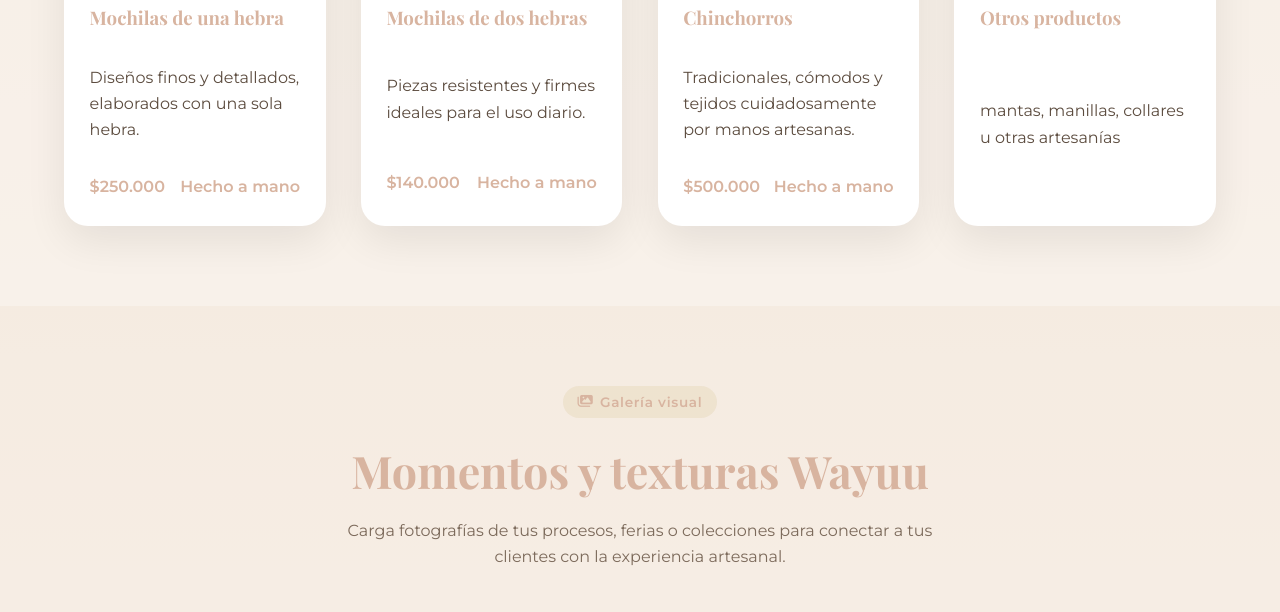
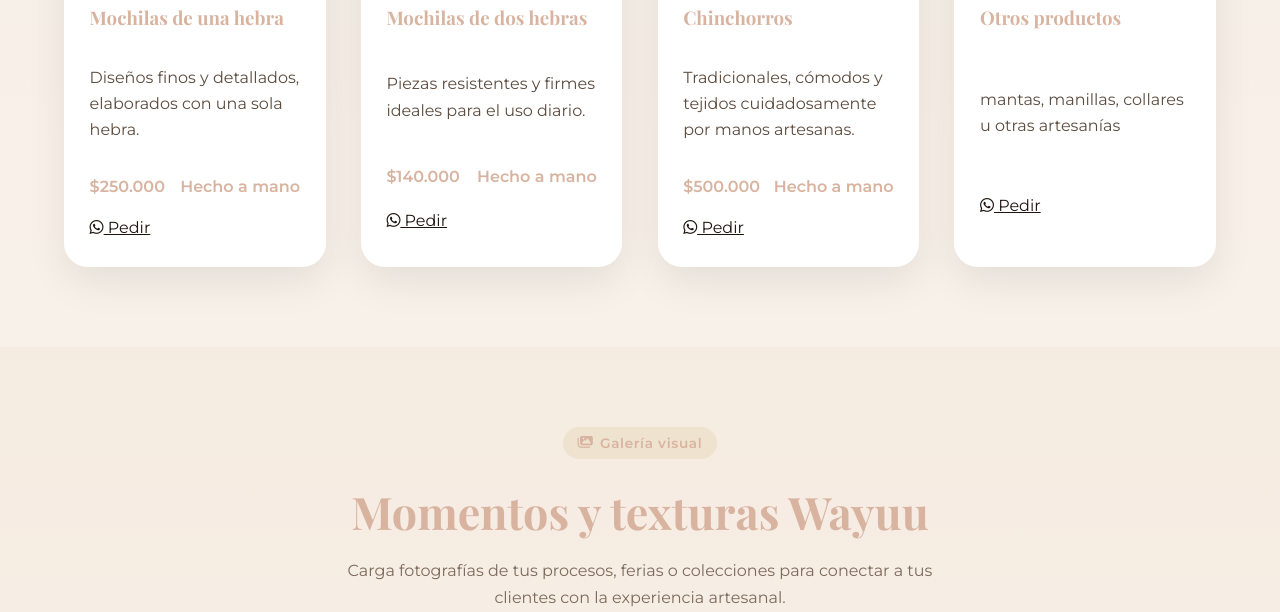
Before and after one commit to ReconvencionLaboralGuajira/einaskatain-5, a plain HTML site: page index.html in a window 1280 px wide. Shown: the part 1832-2444 px from the top of the page. Drawn offline with nearby package versions, Linux system fonts and the light colour scheme; no server answers; a small style sheet from the web is missing.

Commit message:
Publish site

```diff
--- a/index.html
+++ b/index.html
@@ -31,6 +31,13 @@
     <link rel="icon" type="image/png" href="images/bd81f1248e479e2b9fa9db147d2be715bb2b5ff3.png">
 </head>
 <body>
+
+
+
+
+
+
+
         <header>
             <div class="container">
                 <div class="nav">
@@ -60,7 +67,7 @@
                         </ul>
                         <div class="nav-cta-group">
 
-                                <a href="https://wa.me/3146100645" class="nav-cta" target="_blank" rel="noopener">
+                                <a href="https://wa.me/573146100645" class="nav-cta" target="_blank" rel="noopener">
                                     <i class="fa-brands fa-whatsapp"></i>
                                     Pedir ahora
                                 </a>
@@ -80,7 +87,7 @@
                         <a href="#productos" class="btn btn-primary">Explorar colección</a>
                         <a href="#contacto" class="btn btn-outline">Quiero contactar</a>
 
-                            <a href="https://wa.me/3146100645"
+                            <a href="https://wa.me/573146100645"
                                class="btn btn-whatsapp"
                                target="_blank"
                                rel="noopener"
@@ -144,6 +151,14 @@
                                             <span>Hecho a mano</span>
                                         </div>
 
+
+                                    <a href="https://wa.me/573146100645?text=Hola,%20quiero%20*Mochilas de una hebra*%20-%20 $250.000"
+                                       class="btn-whatsapp-product"
+                                       target="_blank"
+                                       rel="noopener">
+                                        <i class="fab fa-whatsapp"></i> Pedir
+                                    </a>
+
                                 </div>
                             </article>
 
@@ -161,6 +176,14 @@
                                             <span>$140.000</span>
                                             <span>Hecho a mano</span>
                                         </div>
+
+
+                                    <a href="https://wa.me/573146100645?text=Hola,%20quiero%20*Mochilas de dos hebras*%20-%20$140.000"
+                                       class="btn-whatsapp-product"
+                                       target="_blank"
+                                       rel="noopener">
+                                        <i class="fab fa-whatsapp"></i> Pedir
+                                    </a>
 
                                 </div>
                             </article>
@@ -180,6 +203,14 @@
                                             <span>Hecho a mano</span>
                                         </div>
 
+
+                                    <a href="https://wa.me/573146100645?text=Hola,%20quiero%20*Chinchorros*%20-%20$500.000"
+                                       class="btn-whatsapp-product"
+                                       target="_blank"
+                                       rel="noopener">
+                                        <i class="fab fa-whatsapp"></i> Pedir
+                                    </a>
+
                                 </div>
                             </article>
 
@@ -192,6 +223,14 @@
                                 <div class="product-body">
                                     <h3>Otros productos</h3>
                                     <p>mantas, manillas, collares u otras artesanías</p>
+
+
+                                    <a href="https://wa.me/573146100645?text=Hola,%20quiero%20*Otros productos*%20-%20"
+                                       class="btn-whatsapp-product"
+                                       target="_blank"
+                                       rel="noopener">
+                                        <i class="fab fa-whatsapp"></i> Pedir
+                                    </a>
 
                                 </div>
                             </article>
@@ -273,7 +312,7 @@
                                 <div class="contact-icon" aria-hidden="true">💬</div>
                                 <div>
                                     <strong>WhatsApp</strong><br>
-                                    <a href="https://wa.me/3146100645" target="_blank" rel="noopener">Escríbenos al 3146100645</a>
+                                    <a href="https://wa.me/573146100645" target="_blank" rel="noopener">Escríbenos al 3146100645</a>
                                 </div>
                             </div>
 
@@ -282,7 +321,7 @@
                                 <strong>Redes y canales</strong>
                                 <div class="socials">
 
-                                        <a href="https://wa.me/3146100645" aria-label="WhatsApp" rel="noopener" target="_blank">
+                                        <a href="https://wa.me/573146100645" aria-label="WhatsApp" rel="noopener" target="_blank">
                                             <svg viewBox="0 0 24 24" role="img" focusable="false">
                                                 <path d="M17.472 14.382c-.297-.149-1.758-.867-2.03-.967-.273-.1-.472-.148-.672.15-.197.297-.768.966-.94 1.164-.173.199-.347.224-.644.075-.297-.149-1.255-.463-2.39-1.475-.883-.788-1.48-1.761-1.653-2.059-.173-.297-.018-.458.13-.606.134-.133.298-.347.447-.52.149-.174.198-.298.298-.497.1-.199.05-.373-.025-.522-.075-.149-.672-1.611-.921-2.206-.242-.58-.487-.501-.672-.51l-.573-.01c-.199 0-.522.074-.795.373s-1.05 1.025-1.05 2.499 1.077 2.893 1.227 3.092c.149.199 2.123 3.23 5.145 4.522.719.31 1.281.496 1.718.635.72.23 1.377.197 1.896.12.579-.086 1.758-.719 2.006-1.413.248-.695.248-1.291.173-1.414-.074-.123-.272-.198-.57-.347z"/>
                                             </svg>
@@ -412,7 +451,7 @@
         </footer>
 
 
-        <a class="whatsapp-btn" href="https://wa.me/3146100645" target="_blank" rel="noopener" aria-label="Contactar por WhatsApp">
+        <a class="whatsapp-btn" href="https://wa.me/573146100645" target="_blank" rel="noopener" aria-label="Contactar por WhatsApp">
             <svg viewBox="0 0 24 24" role="img" focusable="false" aria-hidden="true">
                 <path d="M12.01 2a9.9 9.9 0 0 0-8.47 14.92L2 22l5.2-1.5A9.93 9.93 0 1 0 12.01 2zm0 2a7.9 7.9 0 0 1 6.77 12.12l-.26.39A7.9 7.9 0 0 1 7.24 18l-.4-.25A7.9 7.9 0 0 1 12 4zm4.21 9.94c-.23-.12-1.36-.74-1.57-.82-.21-.08-.37-.12-.52.12-.16.24-.6.77-.73.92-.13.15-.26.18-.48.06-.22-.11-.93-.34-1.78-1.09-.66-.59-1.11-1.33-1.24-1.56-.13-.23-.01-.35.09-.47.09-.09.2-.27.3-.4.1-.13.13-.23.2-.39.07-.16.03-.29-.02-.41-.05-.12-.5-1.2-.68-1.64-.18-.43-.36-.37-.52-.38l-.44-.01c-.16 0-.4.05-.61.28-.21.24-.8.78-.8 1.89s.82 2.19.93 2.34c.11.15 1.61 2.44 3.9 3.42.54.23.97.37 1.3.48.54.17 1.05.15 1.44.09.44-.07 1.34-.54 1.53-1.05.19-.52.19-.96.13-1.05-.05-.09-.21-.15-.43-.26z" fill="currentColor" />
             </svg>
```
